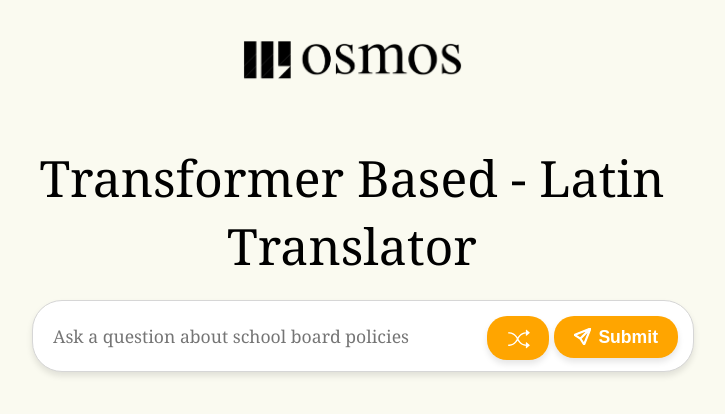
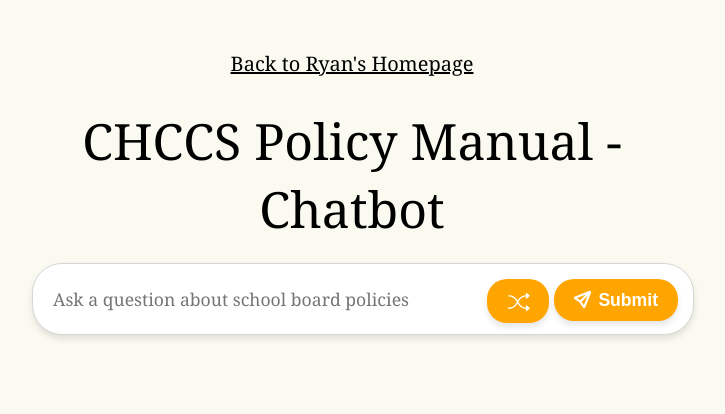
Before and after one commit to ryan-huang1/chccs-chatbot-frontend, a React (Create React App) app: page / in a window 1280 px wide. Shown: the top 414 px of the page, without its empty margins (288-1013 px from the left). Built offline with nearby package versions, Linux system fonts and the light colour scheme.

Commit message:
change ttle card - title and remove image

```diff
--- a/src/pages/TitleCard.js
+++ b/src/pages/TitleCard.js
@@ -30,7 +30,7 @@ function TitleCard() {
     fontWeight: "500",
     color: "black",
     textAlign: "center",
-    marginTop: isNarrowScreen ? "30px" : "60px", // Smaller margin top when screen is narrow
+    marginTop: isNarrowScreen ? "5px" : "10px", // Smaller margin top when screen is narrow
   };
 
   const logoStyle = {
@@ -41,13 +41,14 @@ function TitleCard() {
   return (
     <div style={containerStyle}>
       <a
-        href="https://osmoslearn.com"
+        href="https://ryanhuang.xyz"
         target="_blank"
         rel="noopener noreferrer"
+        style={{ ...textStyle, fontSize: "20px", marginBottom: "20px" }}
       >
-        <img src={logo} alt="Logo" style={logoStyle} />
+        Back to Ryan's Homepage
       </a>
-      <div style={textStyle}>Transformer Based - Latin Translator</div>
+      <div style={textStyle}>CHCCS Policy Manual - Chatbot</div>
     </div>
   );
 }
```
